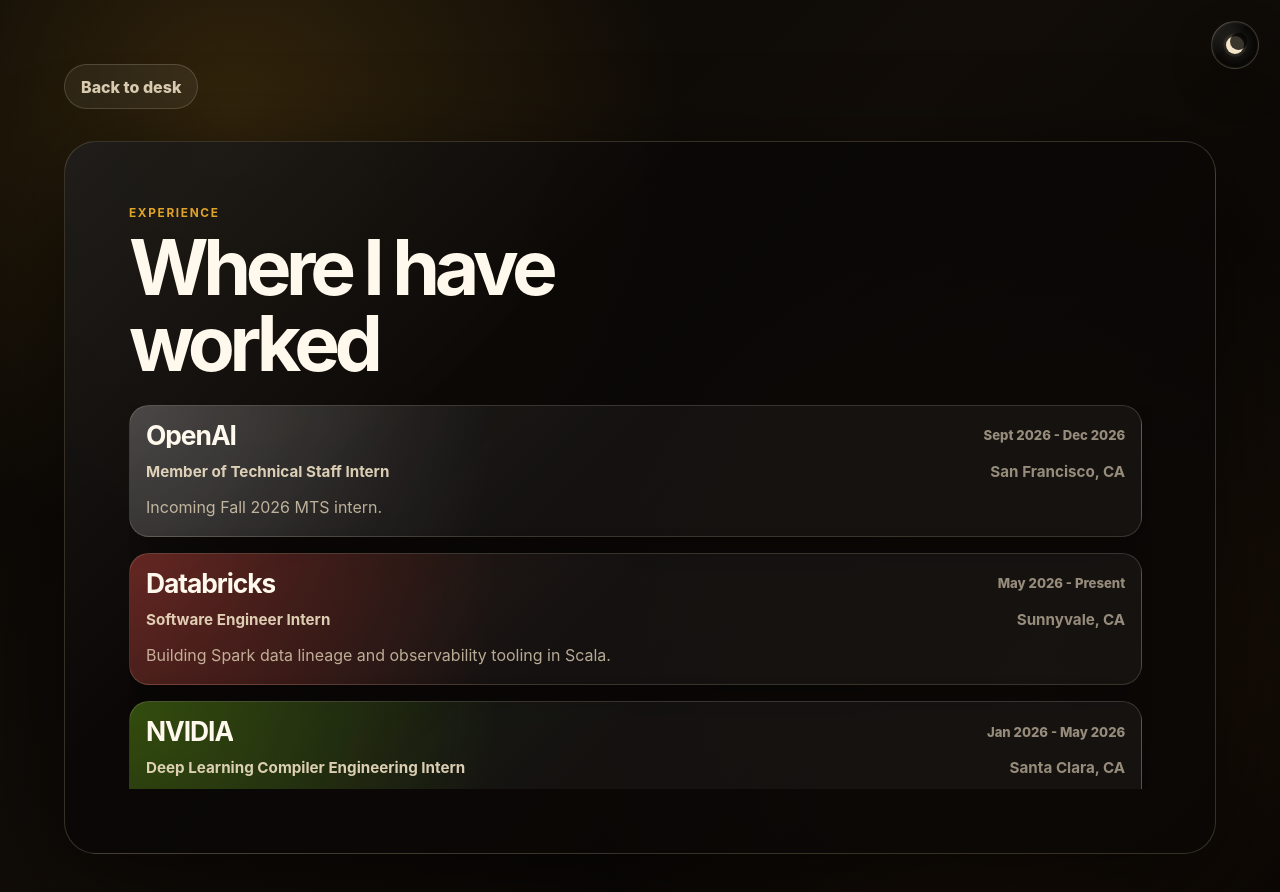
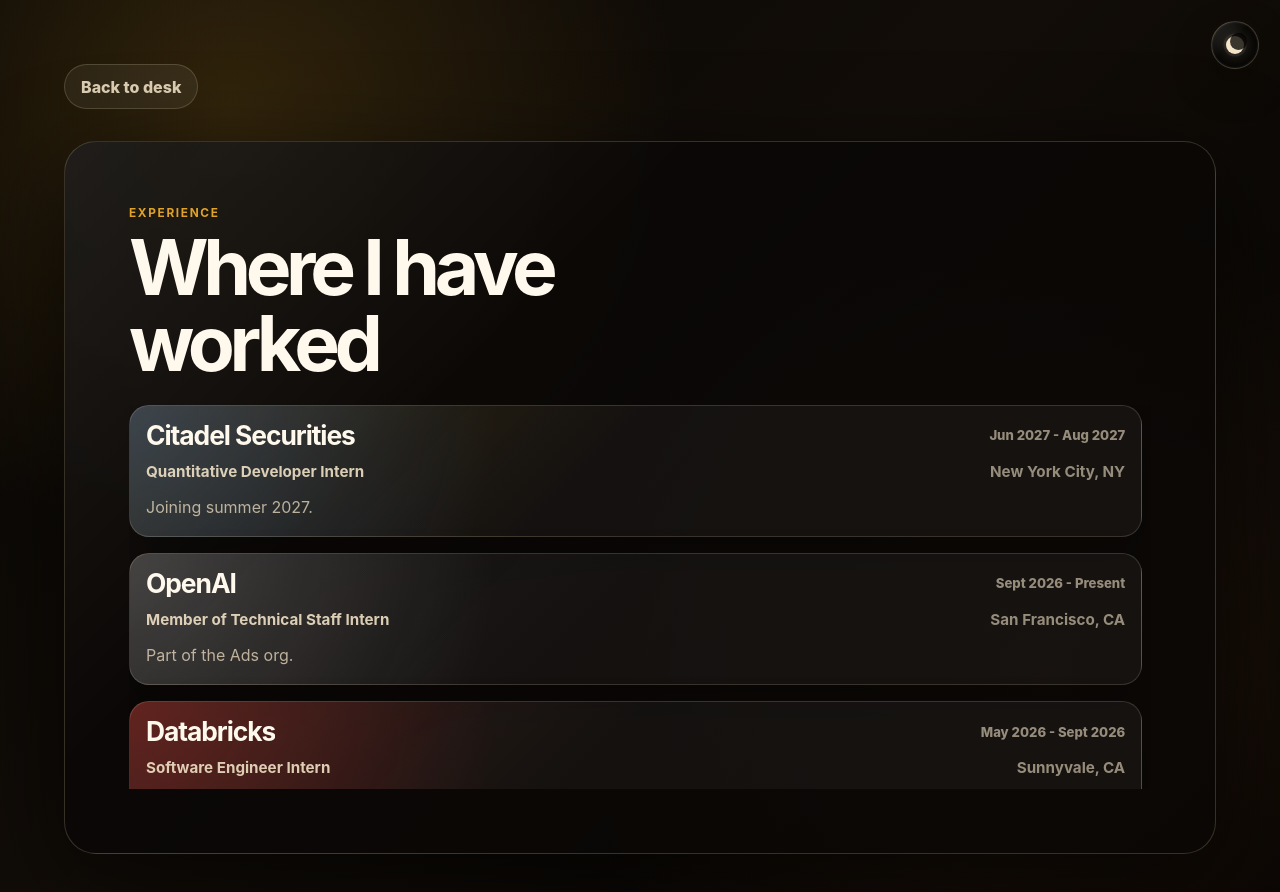
Before and after one commit to sakshamdhuria/personalsite, a React (Vite) app: page / in a window 1280 px wide. Both pictures are taken after a click on the button "Experience". Shown: the top 892 px of the page. Built offline with nearby package versions, Linux system fonts and the light colour scheme.

Commit message:
Update experience and sidequest content

```diff
--- a/src/App.jsx
+++ b/src/App.jsx
@@ -93,7 +93,7 @@
       return null;
     }
 
-    return lifeEntries.find((entry) => entry.slug === route.segments[2]) ?? null;
+    return lifeEntries.find((entry) => entry.slug === route.segments[2] && entry.content) ?? null;
   }, [route.segments, routeId]);
   const selectedProjectEntry = useMemo(() => {
     if (routeId !== "projects" || route.segments[1] !== "blog") {
--- a/src/components/DetailPage.jsx
+++ b/src/components/DetailPage.jsx
@@ -25,10 +25,10 @@
 
           <div className="experience-card__meta">
             <p>{entry.role}</p>
-            <p>{entry.location}</p>
+            {entry.location && <p>{entry.location}</p>}
           </div>
 
-          <p className="experience-card__summary">{entry.details}</p>
+          {entry.details && <p className="experience-card__summary">{entry.details}</p>}
         </article>
       ))}
     </div>
@@ -431,7 +431,7 @@
           aria-selected={activeTab === "blog"}
           onClick={() => setActiveTab("blog")}
         >
-          Blog-ish
+          Adventures
         </button>
         <button
           className={`life-tabs__tab ${activeTab === "photos" ? "is-active" : ""}`}
@@ -462,7 +462,13 @@
                 <p className="life-card__description">{entry.description}</p>
 
                 <div className="life-card__actions">
-                  <BlogActionLink href={href} onClick={() => onEntryClick(entry)} />
+                  {entry.highlightsUrl ? (
+                    <a className="blog-link" href={entry.highlightsUrl} target="_blank" rel="noopener noreferrer">
+                      Watch highlights
+                    </a>
+                  ) : (
+                    <BlogActionLink href={href} label="View photos" onClick={() => onEntryClick(entry)} />
+                  )}
                 </div>
               </article>
             );
--- a/src/data/experience.js
+++ b/src/data/experience.js
@@ -1,15 +1,22 @@
 export const experienceEntries = [
+  {
+    company: "Citadel Securities",
+    role: "Quantitative Developer Intern",
+    date: "Jun 2027 - Aug 2027",
+    location: "New York City, NY",
+    details: "Joining summer 2027.",
+  },
   {
     company: "OpenAI",
     role: "Member of Technical Staff Intern",
-    date: "Sept 2026 - Dec 2026",
+    date: "Sept 2026 - Present",
     location: "San Francisco, CA",
-    details: "Incoming Fall 2026 MTS intern.",
+    details: "Part of the Ads org.",
   },
   {
     company: "Databricks",
     role: "Software Engineer Intern",
-    date: "May 2026 - Present",
+    date: "May 2026 - Sept 2026",
     location: "Sunnyvale, CA",
     details: "Building Spark data lineage and observability tooling in Scala.",
   },
--- a/src/data/life.js
+++ b/src/data/life.js
@@ -11,6 +11,14 @@
 
 export const lifeEntries = [
   {
+    slug: "boston-roundnet-tournament",
+    date: "June 2026",
+    title: "Boston Roundnet Tournament",
+    description:
+      "Finally qualified for Premier with Gaurav, repping Coast 2 Coast. We went undefeated at 12-0, won the final 21-7, and held every team to 15 points or fewer.",
+    highlightsUrl: "https://www.youtube.com/watch?v=VSRGrpHHU6Y",
+  },
+  {
     slug: "norcal-road-trip",
     date: "August 2025",
     title: "NorCal Road Trip",
@@ -18,7 +26,6 @@
       "Drove 1,650 miles over 7 days with my 2 best friends through Mendocino, Napa Valley, the Redwoods, the Oregon Coast, Crater Lake, and Mount Shasta.",
     content: [
       "Drove 1,650 miles over 7 days with my 2 best friends through Mendocino, Napa Valley, the Redwoods, the Oregon Coast, Crater Lake, and Mount Shasta.",
-      "Incoming blog soon.",
     ],
     photos: [
       { src: coastPhoto, alt: "Oregon coast stop from the NorCal trip" },
--- a/src/data/offClock.js
+++ b/src/data/offClock.js
@@ -19,5 +19,5 @@
     icon: "puzzle",
     category: "puzzles",
   },
-  { label: "Rubik's Cube: 13 seconds", icon: "cube", category: "puzzles" },
+  { label: "Rubik's Cube: 8 seconds", icon: "cube", category: "puzzles" },
 ];
```
